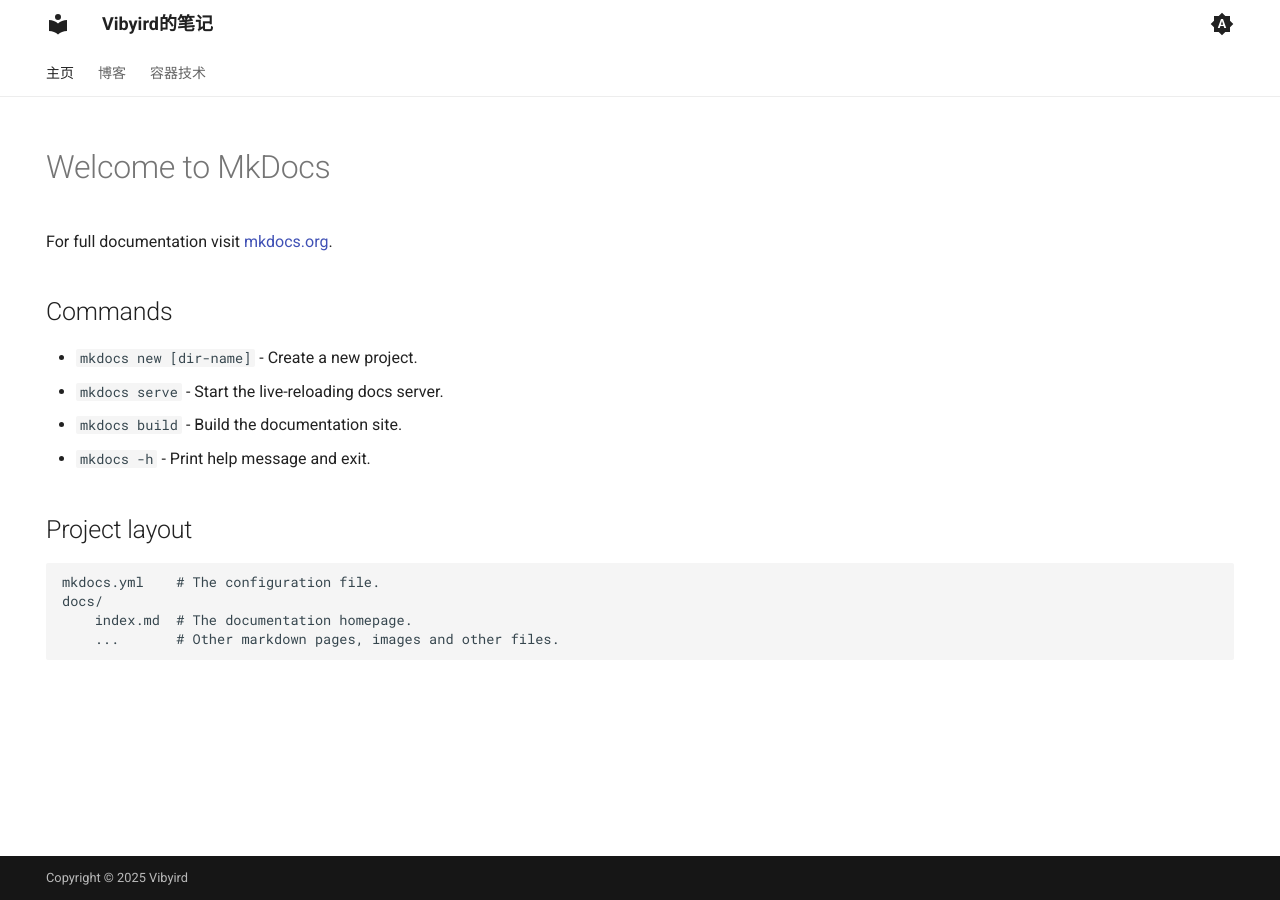
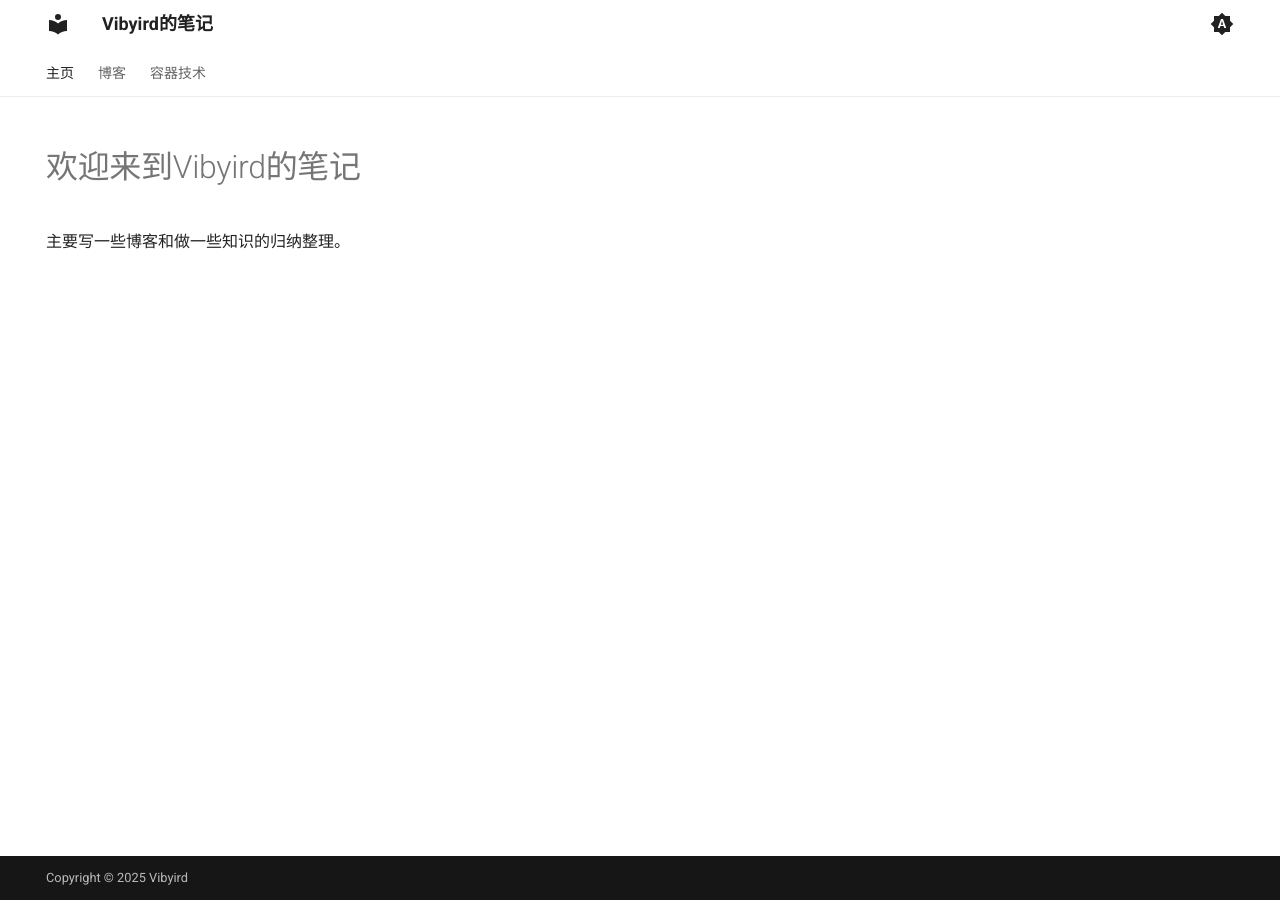
Before and after one commit to vibyird/notes, an MkDocs documentation site: the page built from docs/index.md, in a window 1280 px wide. Built offline with MkDocs 1.6.1 and Material for MkDocs 9.7.7, drawn with Linux system fonts in a browser that asks for light colours.

Commit message:
[RC]更新主页内容

```diff
--- a/docs/index.md
+++ b/docs/index.md
@@ -4,20 +4,6 @@ hide:
 - toc
 ---
 
-# Welcome to MkDocs
+# 欢迎来到Vibyird的笔记
 
-For full documentation visit [mkdocs.org](https://www.mkdocs.org).
-
-## Commands
-
-* `mkdocs new [dir-name]` - Create a new project.
-* `mkdocs serve` - Start the live-reloading docs server.
-* `mkdocs build` - Build the documentation site.
-* `mkdocs -h` - Print help message and exit.
-
-## Project layout
-
-    mkdocs.yml    # The configuration file.
-    docs/
-        index.md  # The documentation homepage.
-        ...       # Other markdown pages, images and other files.
+主要写一些博客和做一些知识的归纳整理。
```
